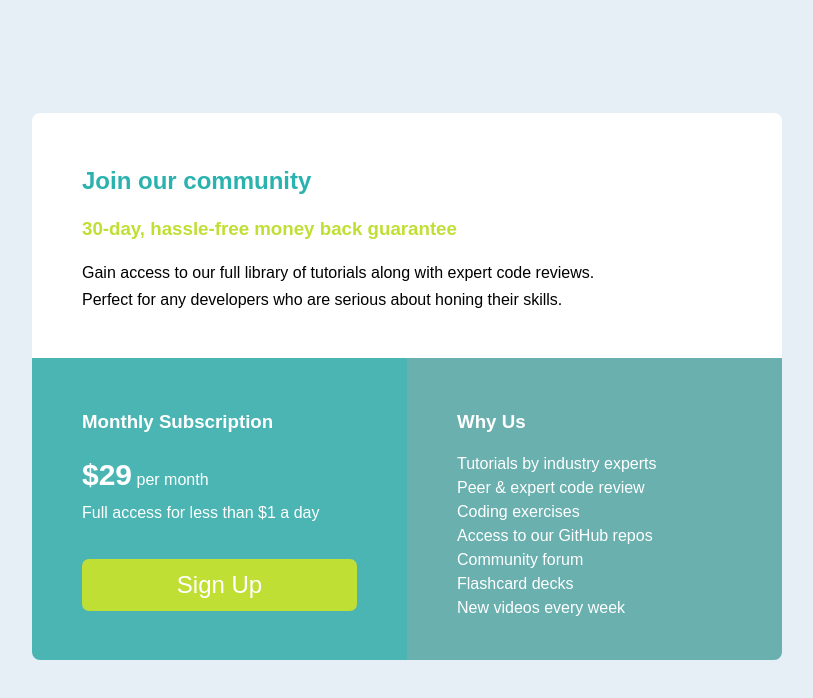
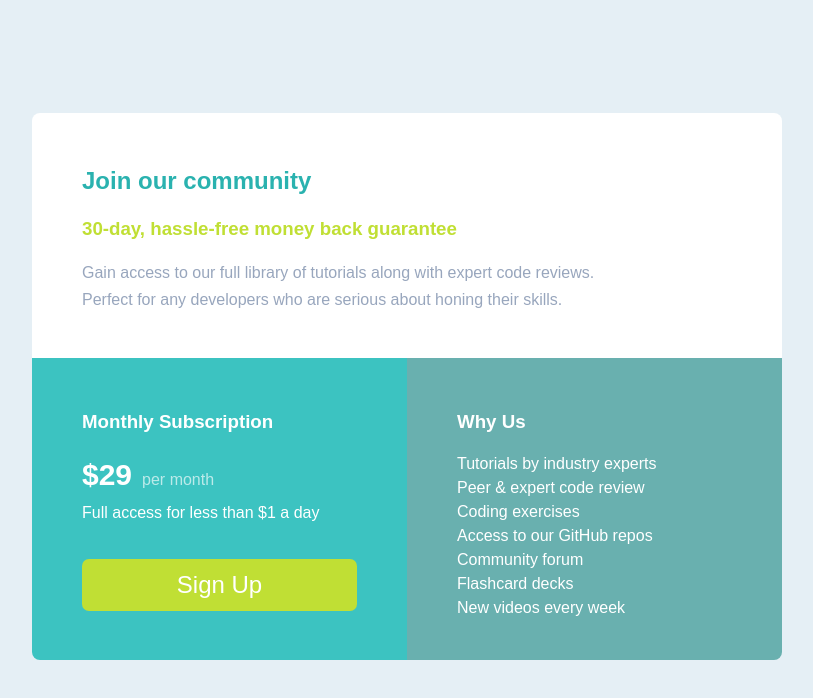
Before and after one commit to jacksen30/single-price-grid-component, a plain HTML site: page index.html in a window 1280 px wide. Shown: the whole page, without its empty margins (233-1046 px from the left). Drawn offline with Linux system fonts and the light colour scheme.

Commit message:
update per month text opacity in .box-2, update .box-2 bg-color, update .box-1 p text color

```diff
--- a/css/style.css
+++ b/css/style.css
@@ -118,6 +118,7 @@ main {
 
 .box-1 p {
   line-height: 1.7;
+  color: hsl(218, 22%, 67%);
 }
 
 .box-1 h2,
@@ -127,13 +128,12 @@ main {
 }
 
 .box-2 {
-  background-color: hsl(179, 42%, 50%);
+  background-color: hsl(179 53% 50%);
   grid-area: box-2;
 }
 
 .box-2 h3 {
   margin-bottom: 1rem;
-
 }
 
 .box-2 p:nth-of-type(2) {
@@ -154,7 +154,7 @@ main {
   padding: 0.5rem 0;
 }
 
-.box-3{
+.box-3 {
   background-color: hsl(179, 31%, 55%); /*Experiment - maybe just need to add a ?*/
   color: white;
   grid-area: box-3;
@@ -173,18 +173,23 @@ main {
   padding-left: 0;
 }
 
+.text-opacity {
+  opacity: 0.65;
+}
+
 .dollar-text {
   font-size: 30px;
   font-weight: bold;
+  margin-right: 10px;
 }
 
 .test{
 color: hsl(179, 62%, 43%);
-color: hsl(179, 31%, 55%); /*Experiment - maybe just need to add a ?*/
 color: hsl(71, 73%, 54%);
 color: hsl(204, 43%, 93%);
 color: hsl(218, 22%, 67%);
 color: #FFF;
+color: hsl(179 53% 50%);
 }
 
 @media screen and (min-width: 600px) {
--- a/index.html
+++ b/index.html
@@ -29,7 +29,7 @@
 
       <div class="box box-2">
         <h3>Monthly Subscription</h3>
-        <p><bold class="dollar-text">&dollar;29</bold> per month</p>
+        <p><bold class="dollar-text">&dollar;29</bold><span class="text-opacity">per month</span></p>
         <p>Full access for less than &dollar;1 a day</p>
         <a href="#" class="CTA-btn"> Sign Up </a>
       </div>
```
